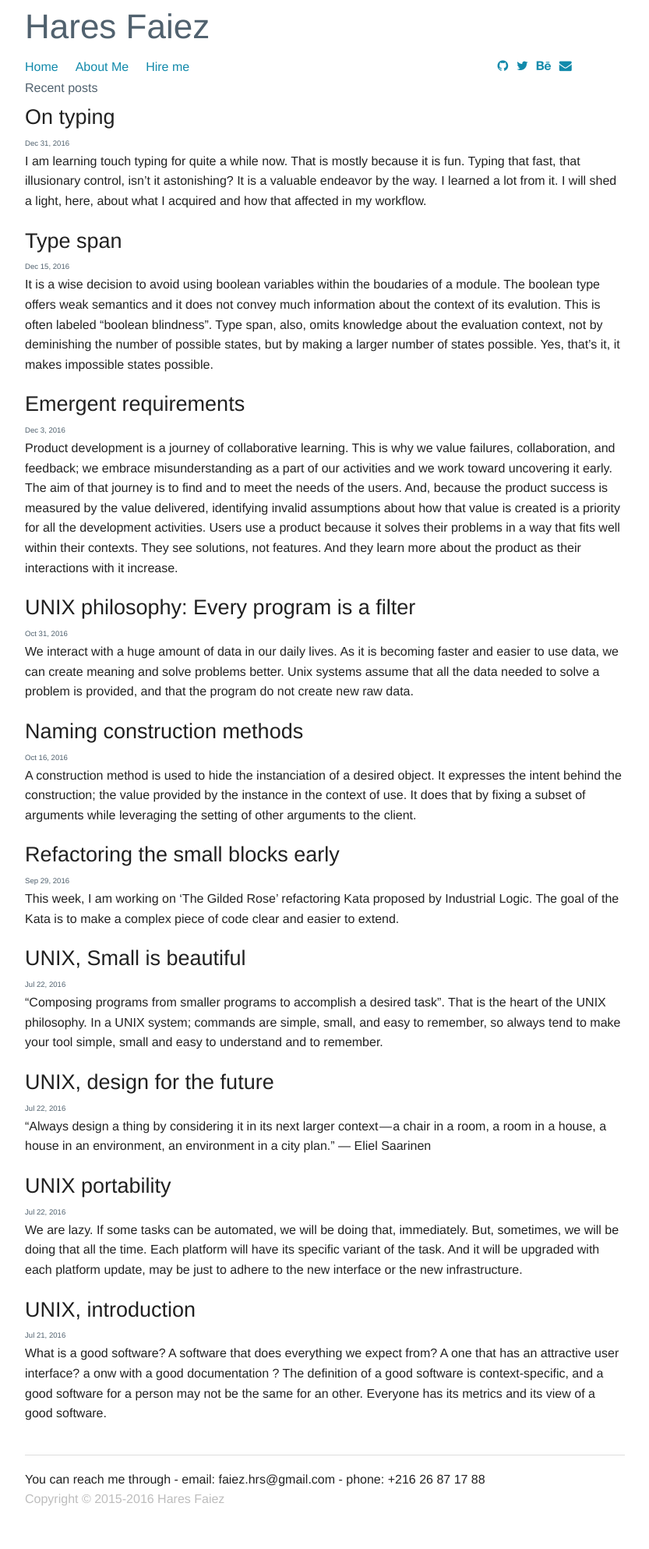
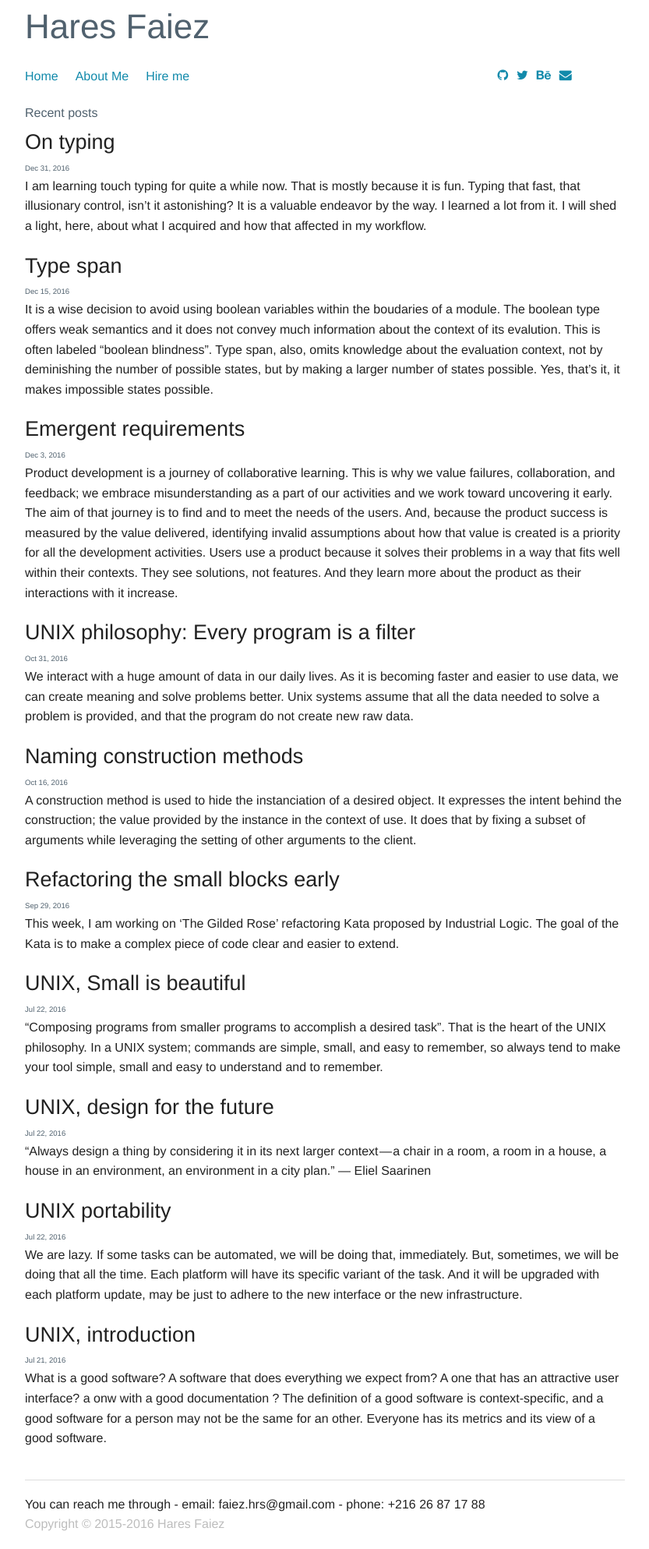
Before and after one commit to haresfaiez/haresfaiez.github.io, a Jekyll site: the page built from index.html, in a window 1280 px wide. Shown: the whole page at 78% size, without its empty margins (223-1056 px from the left). Built offline with Jekyll 4.4.1, drawn with Linux system fonts in a browser that asks for light colours; before the commit the page ends 1955 px from its top, so only the background shows below that.

Commit message:
Add a white space above and below the list of pages

```diff
--- a/_includes/header.html
+++ b/_includes/header.html
@@ -1,12 +1,12 @@
 <header>
   <section class="row">
     <div class="columns">
-      <h1>
+      <h1 class="vertical-outset">
 	<a href="{{ site.baseurl }}/" class="title-header">{{ site.title }}</a>
       </h1>
     </div>
   </section>
-  <section class="row">
+  <section class="row vertical-inset">
     <div class="small-12 medium-9 large-9 columns">
       {% include pages-list.html %}
     </div>
--- a/_sass/custom/_spacing.scss
+++ b/_sass/custom/_spacing.scss
@@ -6,6 +6,11 @@
   margin-bottom: 0;
 }
 
+.vertical-inset {
+  margin-top:    $paragraph-margin-bottom;
+  margin-bottom: $paragraph-margin-bottom;
+}
+
 .horizontal-icons a {
  margin-left: 0.4em;
 }
```
